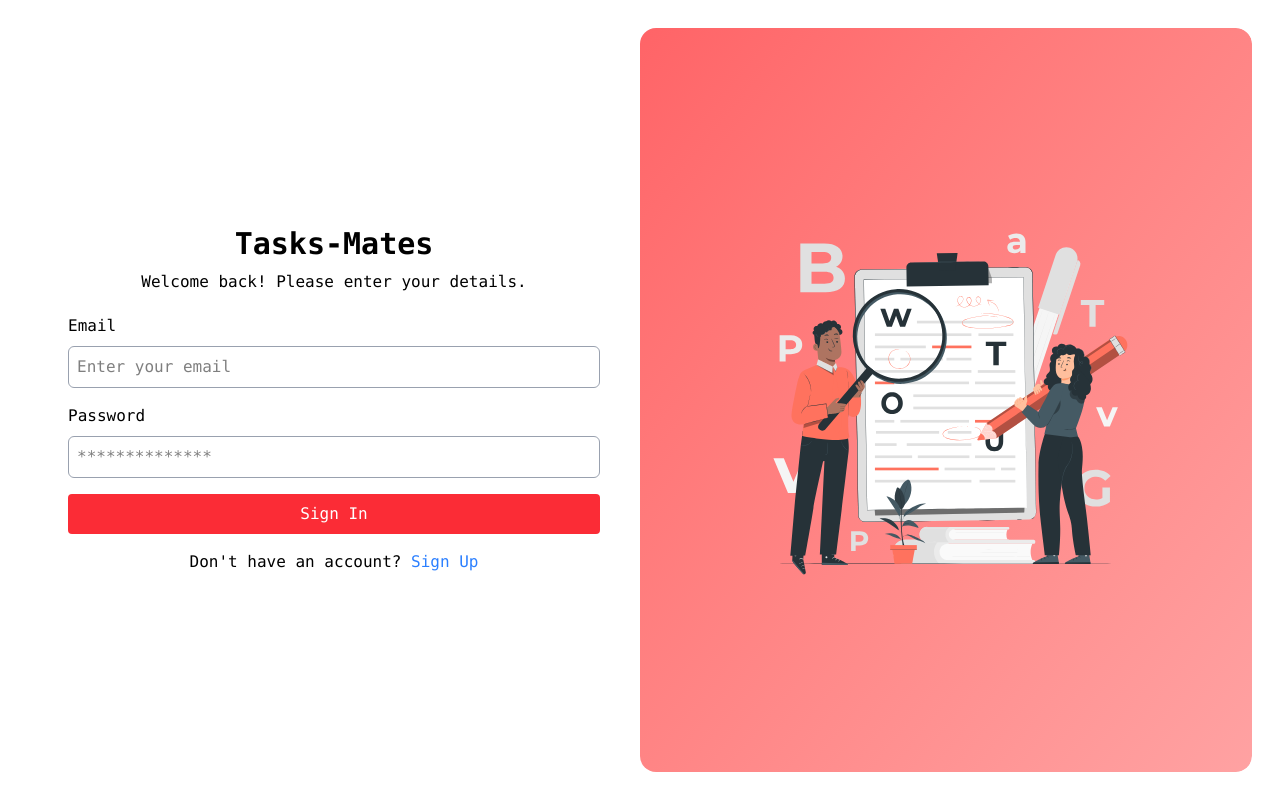
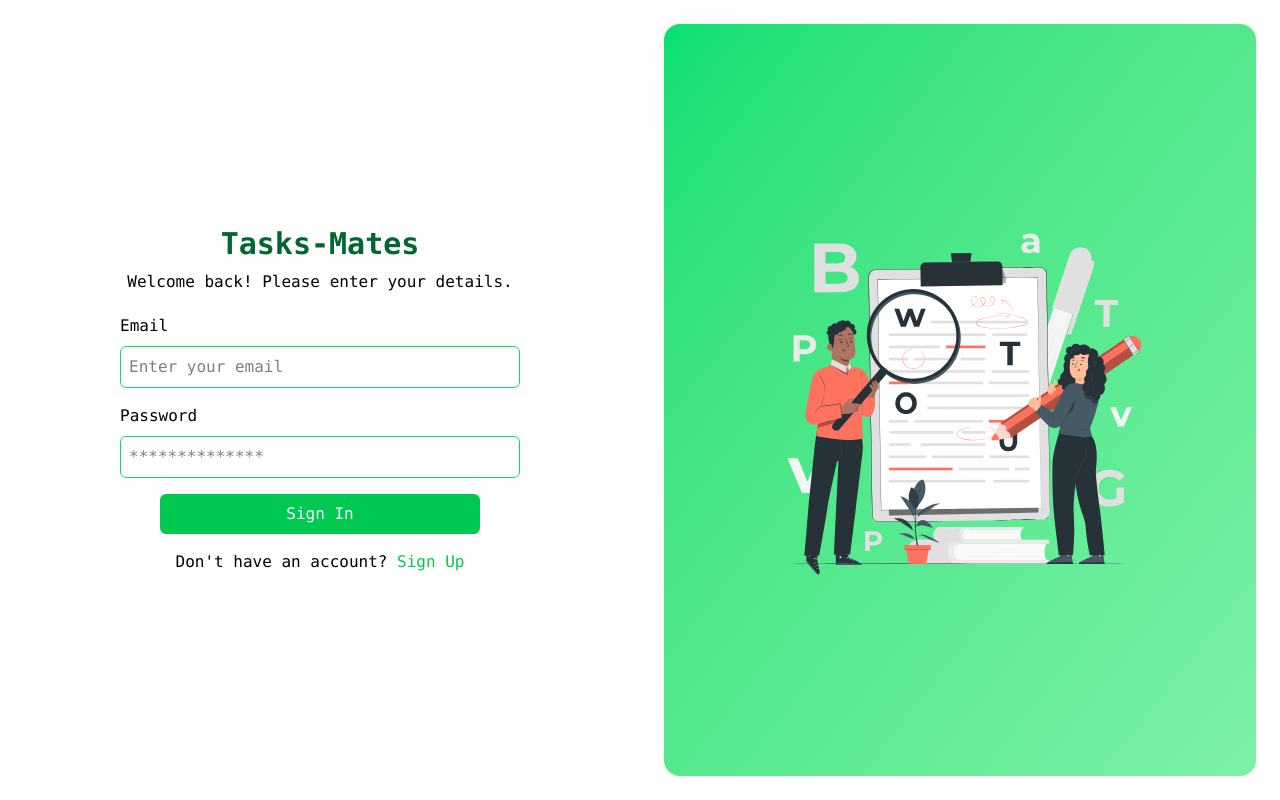
Before and after one commit to abhay-gits/TaskMates, a React (Vite) app in the folder frontend/: page /login in a window 1280 px wide. Built offline with nearby package versions, Linux system fonts and the light colour scheme; no server answers.

Commit message:
fix loginUI

```diff
--- a/frontend/src/pages/Login.tsx
+++ b/frontend/src/pages/Login.tsx
@@ -36,45 +36,51 @@ const Login: React.FC = () => {
   };
 
   return (
-    <div className="h-screen flex items-center justify-center p-7 font-mono ">
-      <div className="rounded-2xl md:h-full w-full flex justify-center md:grid grid-cols-2 overflow-hidden">
-        <div className=" flex flex-col items-center justify-center p-10 ">
-          <h1 className="text-3xl font-bold mb-2">Tasks-Mates</h1>
+    <div className="h-screen flex items-center justify-center font-mono box-border">
+      <div className="min-h-full w-full grid grid-cols-1 md:grid-cols-2 gap-y-0">
+        {/* Left Hand Side */}
+        <div className="flex flex-col items-center justify-center p-10 md:p-30">
+          <h1 className="text-3xl font-bold mb-2 text-green-800">Tasks-Mates</h1>
           <p className="mb-5 text-center">Welcome back! Please enter your details.</p>
-          <form onSubmit={handleSubmit} className="flex flex-col w-full">
+          <form className="flex flex-col w-full" onSubmit={handleSubmit}>
             <label>Email</label>
             <input
-              name="email"
+            value={formData.email}
+            onChange={handleChange}
+            name="email"
+              required
               type="email"
-              className="border border-gray-400 rounded-md p-2 mb-4 w-full mt-2"
+              className="border border-green-400 rounded-md p-2 mb-4 w-full mt-2"
               placeholder="Enter your email"
-              value={formData.email}
-              onChange={handleChange}
             />
             <label>Password</label>
             <input
+              type="password"
               name="password"
-              type="password"
-              className="border border-gray-400 rounded-md p-2 mb-4 w-full mt-2"
+              required
+              className="border border-green-400 rounded-md p-2 mb-4 w-full mt-2"
               placeholder="**************"
               value={formData.password}
               onChange={handleChange}
             />
-            <button type="submit" className="bg-red-500 text-white rounded p-2">
+            <button className="bg-green-500 text-white rounded-md p-2 w-[80%] m-auto cursor-pointer hover:bg-green-600 transition duration-200">
               Sign In
             </button>
             <p className="text-center mt-4 text-sm md:text-base">
               Don't have an account?{" "}
-              <a href="/signup" className="text-blue-500 block md:inline">
+              <a href="/signup" className="text-green-500">
                 Sign Up
               </a>
             </p>
           </form>
         </div>
-        <div className="bg-gradient-to-br from-red-400 to-red-300 hidden md:flex items-center justify-center rounded-2xl ">
-          <img className="w-96 bg-contain" src={bg} />
+        {/* Right Hand Side */}
+        <div className="h-50 md:h-full p-6 order-1 md:order-2" >
+        <div className="bg-gradient-to-br from-green-400 to-green-300 flex items-center justify-center rounded-2xl h-full">
+          <img className="object-contain w-96 h-full" src={bg} />
         </div>
       </div>
+        </div>
     </div>
   )
 };
```
